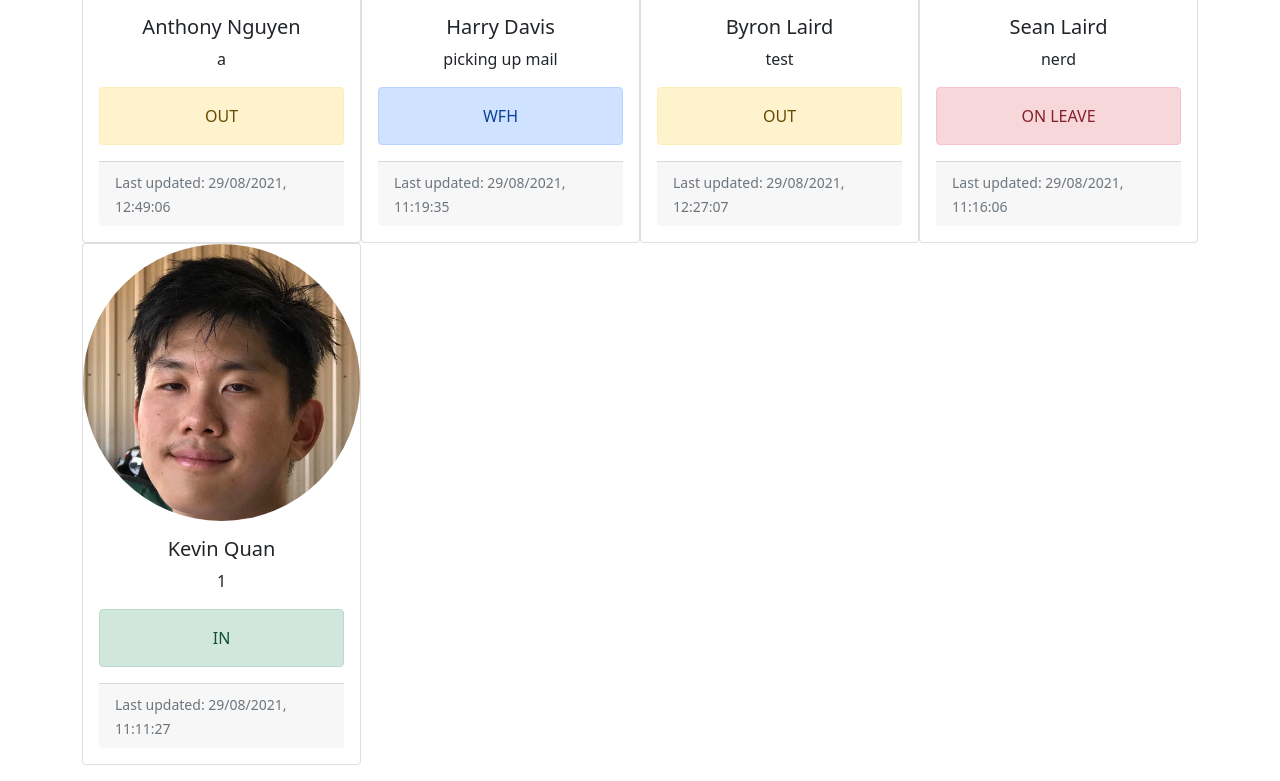
After one commit to grizzay-dev/fec-check-in, a Flask app: page /new in a window 1280 px wide. The commit adds this page. Shown: the part 364-1145 px from the top of the page. Run offline with Flask 2, Linux system fonts and the light colour scheme.

Commit message:
card status page

```diff
--- a/app.py
+++ b/app.py
@@ -32,6 +32,11 @@ def getUsers():
 def root():
     data = getUsers()
     return render_template("status.html", title="STATUS BOARD", users=data)
+
+@app.route('/new')
+def newroot():
+    data = getUsers()
+    return render_template("status-new.html", title="STATUS BOARD", users=data)
 
 #CREATE PROFILE - Create new profile
 @app.route("/create", methods=['POST', 'GET'])
@@ -94,10 +99,11 @@ def readonly():
     data = getUsers()
     return render_template("admin.html", title="STATUS BOARD", users=data)
 
+
 ###------------------------------------------------------------------------------------###
 ###                                   END - ROUTES                                     ###
 ###------------------------------------------------------------------------------------###
 
 if __name__ == '__main__':
-    serve(app, host='0.0.0.0', port=8080)
-    #app.run(debug=True)
+    #serve(app, host='0.0.0.0', port=8080)
+    app.run(debug=True)
--- a/data/users.json
+++ b/data/users.json
@@ -1,11 +1,11 @@
 {
     "15b79700-6673-454c-9808-560ffc5dffdc": {
-        "comment": "air con guy coming",
+        "comment": "a",
         "email": "anthony@email.com",
         "fName": "Anthony",
         "lName": "Nguyen",
-        "lastmod": "29/08/2021, 11:16:42",
-        "status": "WFH"
+        "lastmod": "29/08/2021, 12:49:06",
+        "status": "OUT"
     },
     "36a5c4d6-49b7-481b-a3d4-e3b82e3f8785": {
         "comment": "picking up mail",
@@ -16,12 +16,12 @@
         "status": "WFH"
     },
     "61198ac6-bb87-46dd-9c2d-7ae3659186cf": {
-        "comment": "",
+        "comment": "test",
         "email": "byron@email.com",
         "fName": "Byron",
         "lName": "Laird",
-        "lastmod": "29/08/2021, 11:15:55",
-        "status": "WFH"
+        "lastmod": "29/08/2021, 12:27:07",
+        "status": "OUT"
     },
     "c96e3574-3102-4433-9893-833c2c3b9c17": {
         "comment": "nerd",
--- /dev/null
+++ b/static/style.css
@@ -0,0 +1,4 @@
+.CattoBorderRadius
+{
+    border-radius: 200px;
+}
--- a/templates/base.html
+++ b/templates/base.html
@@ -4,6 +4,7 @@
 
       <!-- BOOTSTRAP CSS -->
       <link href="https://cdn.jsdelivr.net/npm/bootstrap@5.1.0/dist/css/bootstrap.min.css" rel="stylesheet" integrity="sha384-KyZXEAg3QhqLMpG8r+8fhAXLRk2vvoC2f3B09zVXn8CA5QIVfZOJ3BCsw2P0p/We" crossorigin="anonymous">
+      <link href="/static/style.css" rel="stylesheet">
       {% if title %}
       <title>FEC - {{ title }} - FEC</title>
       {% else %}
@@ -15,7 +16,7 @@
       <nav class="navbar navbar-light bg-light">
         <div class="container-fluid">
           <a class="navbar-brand" href="/">
-            <img src="/static/fec-logo-nav.png" alt="" width="104" height="48"  class="d-inline-block align-text-middle">
+            <img src="/static/images/fec-logo-nav.png" alt="" width="104" height="48"  class="d-inline-block align-text-middle">
           </a>
         </div>
       </nav>
--- /dev/null
+++ b/templates/status-new.html
@@ -0,0 +1,35 @@
+{% extends "base.html" %}
+
+{% block content %}
+    <h1>FEC Status Board</h1>
+    <br>
+    <div class="card-group">
+        {% for key in users.keys() %}
+            <div class="col-sm-3">
+                <div class="card">
+                    <img class="card-img-top CattoBorderRadius" src="/static/images/users/{{ key }}.png" alt="Profile picture" onerror="if(this.src != '/static/images/users/default.png') this.src = '/static/images/users/default.png';">
+                    <div class="card-body">
+                        <h5 class="card-title text-center">{{ users[key].fName }} {{ users[key].lName }}</h5>
+                        <p class="card-text text-center">{{ users[key].comment }}</p>
+                        <div
+                        {% if users[key].status == "OUT" %}
+                            class="alert alert-warning text-center"
+                            {% elif users[key].status == "IN" %}
+                            class="alert alert-success text-center"
+                            {% elif users[key].status == "ON LEAVE" %}
+                            class="alert alert-danger text-center"
+                            {% elif users[key].status == "WFH" %}
+                            class="alert alert-primary text-center"
+                            {% endif %} role="alert">
+                            {{ users[key].status }}
+                        </div>
+                        <div class="card-footer">
+                            <small class="text-muted">Last updated: {{ users[key].lastmod }}</small>
+                        </div>
+                    </div>
+                </div>
+            </div>
+        {% endfor %}
+    </div>
+    <p>
+{% endblock %}
```
Also changed, not shown: static/images/fec-logo-nav.png (renamed from static/fec-logo-nav.png), static/images/users/default.png (added), static/images/users/e10e4823-9822-4f01-ab47-5ae20f4e5492.png (added).
